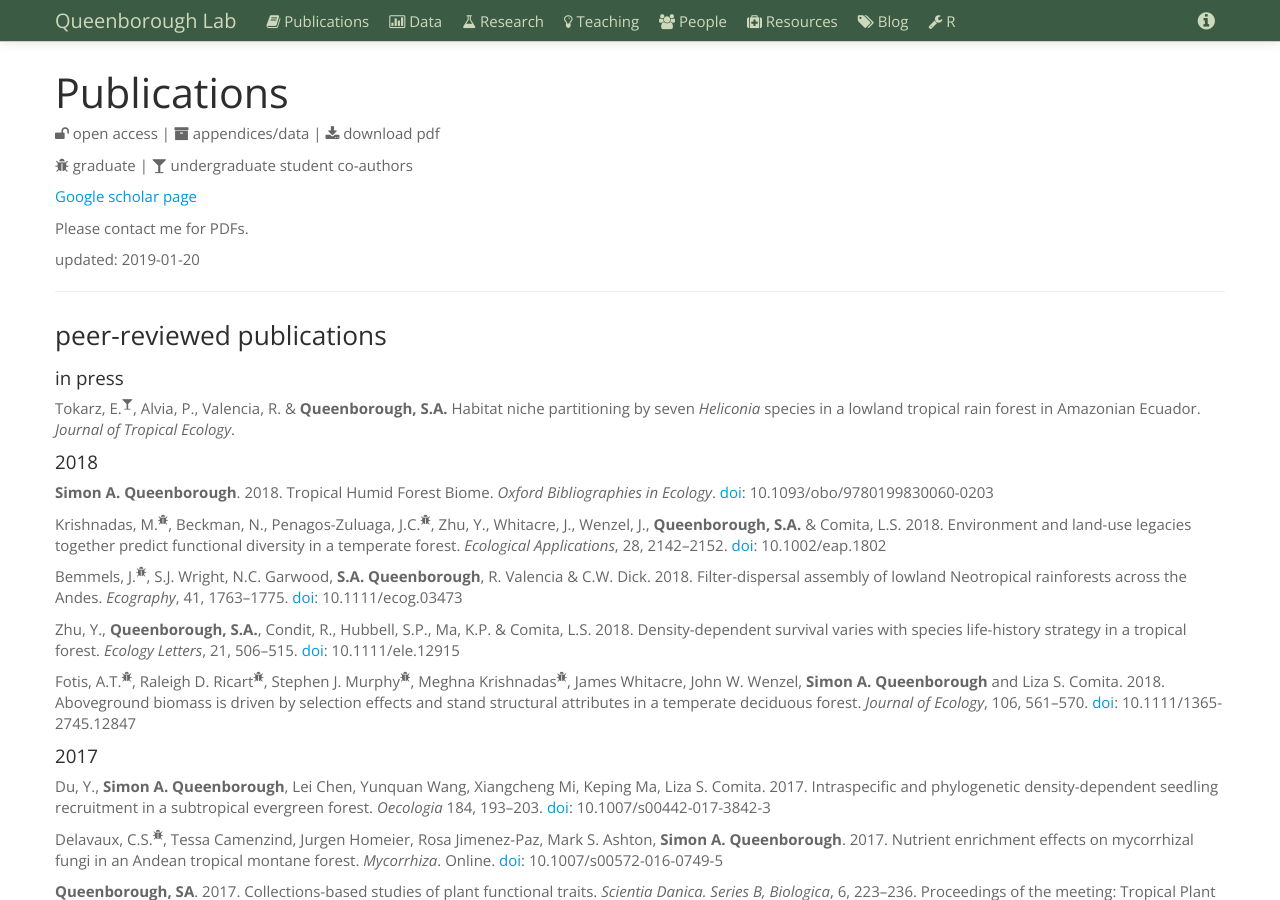
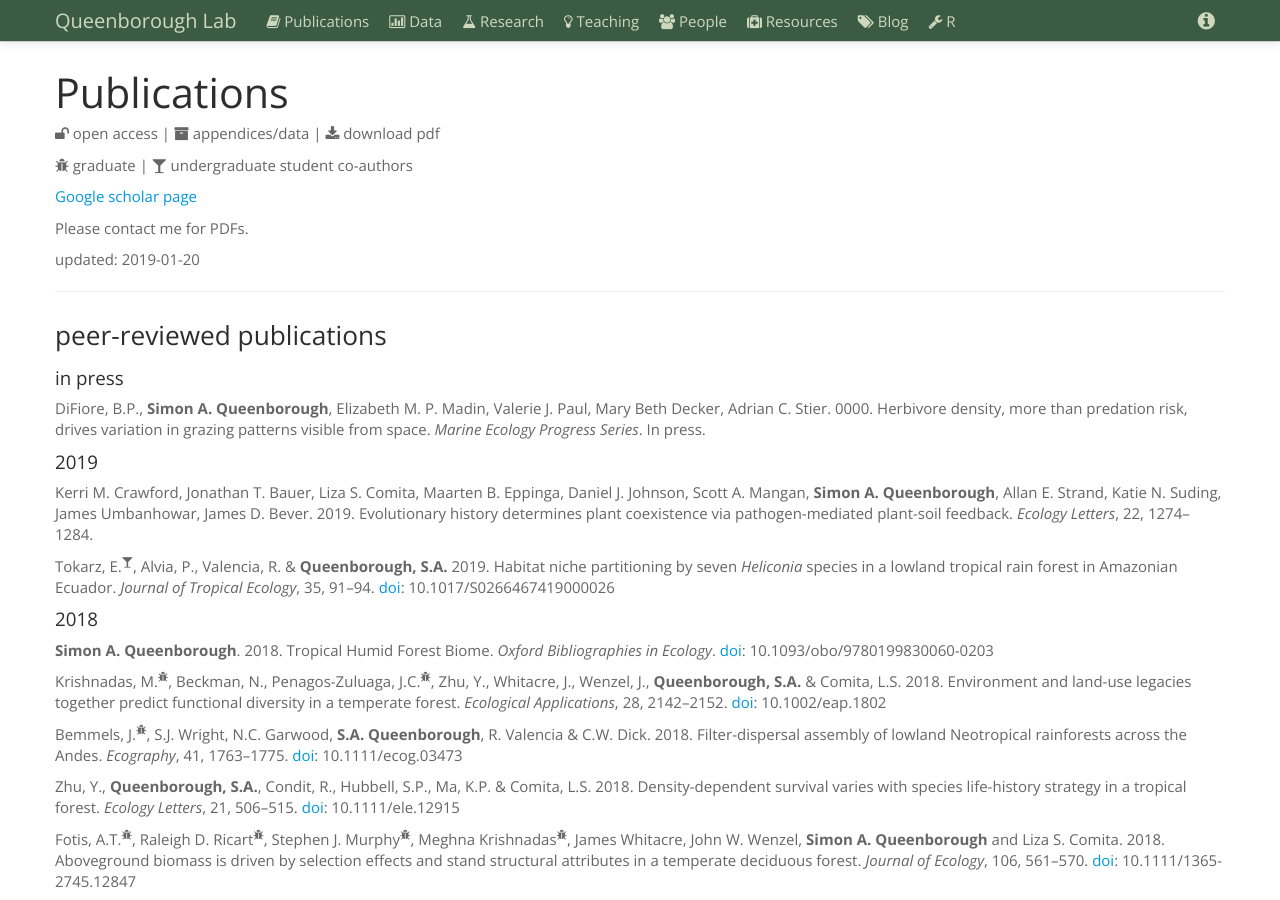
Before and after one commit to saq/saq.github.io, a Jekyll site: the page built from publications.md, in a window 1280 px wide and 900 px high. Built offline with Jekyll 4.4.1, drawn with Linux system fonts in a browser that asks for light colours; some of the changed text lies outside the part shown.

Commit message:
Update publications.md

```diff
--- a/publications.md
+++ b/publications.md
@@ -25,7 +25,14 @@ updated: 2019-01-20
 
 #### in press
 
-Tokarz, E.<sup><span class="icon-glass"></span></sup>, Alvia, P., Valencia, R. & **Queenborough, S.A.** Habitat niche partitioning by seven *Heliconia* species in a lowland tropical rain forest in Amazonian Ecuador. *Journal of Tropical Ecology*.
+DiFiore, B.P., **Simon A. Queenborough**, Elizabeth M. P. Madin, Valerie J. Paul, Mary Beth Decker, Adrian C. Stier. 0000. Herbivore density, more than predation risk, drives variation in grazing patterns visible from space. *Marine Ecology Progress Series*. In press.
+
+
+#### 2019
+
+Kerri M. Crawford, Jonathan T. Bauer, Liza S. Comita, Maarten B. Eppinga, Daniel J. Johnson, Scott A. Mangan, **Simon A. Queenborough**, Allan E. Strand, Katie N. Suding, James Umbanhowar, James D. Bever. 2019. Evolutionary history determines plant coexistence via pathogen-mediated plant-soil feedback. *Ecology Letters*, 22, 1274--1284.
+
+Tokarz, E.<sup><span class="icon-glass"></span></sup>, Alvia, P., Valencia, R. & **Queenborough, S.A.** 2019. Habitat niche partitioning by seven *Heliconia* species in a lowland tropical rain forest in Amazonian Ecuador. *Journal of Tropical Ecology*, 35, 91--94. [doi](https://doi.org/10.1017/S0266467419000026): 10.1017/S0266467419000026
 
 
 #### 2018
```
Also changed, not shown: other parts of publications.md (+0 -3 lines).
